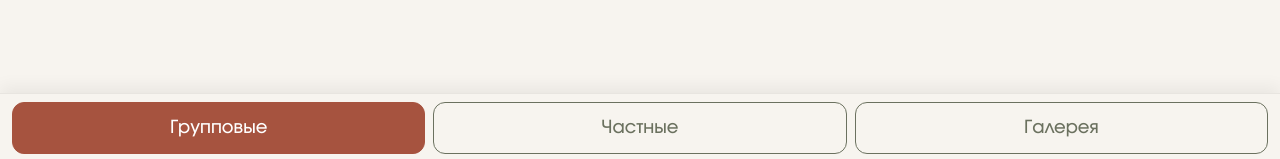
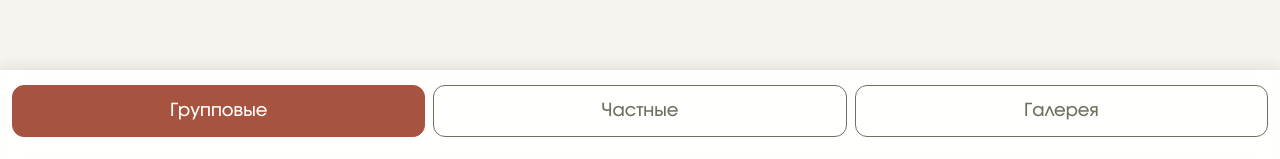
Before and after one commit to tlatelier/telegram_mini_app, a React (Vite) app: page / in a window 1280 px wide. Shown: the part 638-797 px from the top of the page. Built offline with nearby package versions, Linux system fonts and the light colour scheme.

Commit message:
Добавит отступы для IOS в фулскрине

```diff
--- a/src/layout/Layout.tsx
+++ b/src/layout/Layout.tsx
@@ -1,4 +1,4 @@
-import { useCallback, useEffect, useMemo, useState, type ReactNode } from 'react';
+import { useCallback, useMemo, type ReactNode } from 'react';
 import type { NavigationSectionType } from '../types/navigation';
 import { Button } from '../components/Button';
 import './layout.less';
@@ -14,25 +14,6 @@ interface LayoutProps {
 }
 
 const Layout = ({ children, onNavigate, active, showBack, onBack }: LayoutProps) => {
-    const [navElevated, setNavElevated] = useState(false);
-
-    useEffect(() => {
-        const update = () => {
-            const doc = document.documentElement;
-            const scrollTop = doc.scrollTop;
-            const clientHeight = doc.clientHeight;
-            const scrollHeight = doc.scrollHeight;
-            const atBottom = Math.ceil(scrollTop + clientHeight) >= scrollHeight - 1;
-            setNavElevated(!atBottom);
-        };
-        update();
-        window.addEventListener('scroll', update, { passive: true } as AddEventListenerOptions);
-        window.addEventListener('resize', update);
-        return () => {
-            window.removeEventListener('scroll', update);
-            window.removeEventListener('resize', update);
-        };
-    }, []);
     const items = useMemo(() => ([
         { key: 'group' as const, label: 'Групповые' },
         { key: 'private' as const, label: 'Частные' },
@@ -51,7 +32,7 @@ const Layout = ({ children, onNavigate, active, showBack, onBack }: LayoutProps)
                 {children}
             </main>
             <nav
-                className={`${layoutClass}__nav${navElevated ? ` ${layoutClass}__nav--solid` : ''}`}
+                className={`${layoutClass}__nav`}
                 aria-label="Основная навигация"
             >
                 {showBack ? (
--- a/src/layout/layout.less
+++ b/src/layout/layout.less
@@ -3,9 +3,6 @@
     display: flex;
     flex-direction: column;
     background: #F7F4EF;
-
-    padding-top: env(safe-area-inset-top);
-    padding-bottom: env(safe-area-inset-bottom);
 
     &__main {
         flex: 1 1 auto;
@@ -20,23 +17,16 @@
         bottom: 0;
         display: flex;
         gap: 8px;
-        padding: 8px 12px;
-        background: transparent;
-        border-top: 1px solid rgba(0, 0, 0, 0.06);
-        box-shadow: 0 -6px 16px rgba(0, 0, 0, 0.06);
+        padding: 15px 12px 25px;
+        background: rgba(255, 255, 255, 0.92);
+        backdrop-filter: saturate(180%) blur(10px);
+        box-shadow: 0 -4px 12px rgba(0,0,0,0.08);
         z-index: 10;
         -webkit-user-select: none;
         user-select: none;
         -webkit-tap-highlight-color: transparent;
     }
 
-
-    &__nav--solid {
-        background: rgba(255, 255, 255, 0.92);
-        backdrop-filter: saturate(180%) blur(10px);
-        box-shadow: 0 -4px 12px rgba(0,0,0,0.08);
-    }
-
     &__nav-item {
         width: 100%;
     }
--- a/src/pages/gallery.less
+++ b/src/pages/gallery.less
@@ -12,13 +12,14 @@
         position: fixed;
         left: 0;
         right: 0;
-        bottom: calc(72px + env(safe-area-inset-bottom, 0px));
+        bottom: calc(65px + env(safe-area-inset-bottom, 0px));
+        backdrop-filter: saturate(180%) blur(10px);
+        box-shadow: 0 -4px 12px rgba(0,0,0,0.08);
         display: flex;
         gap: 8px;
         padding: 8px 12px;
         align-items: center;
-        border-top: 1px solid rgba(0,0,0,0.06);
-        box-shadow: 0 -2px 12px rgba(0,0,0,0.06);
+        background: rgba(255, 255, 255, 0.92);
         z-index: 11; /* above nav */
     }
 
--- a/src/pages/private-trips.less
+++ b/src/pages/private-trips.less
@@ -170,6 +170,7 @@
     &__benefitText {
         color: #5f6358;
         font-size: 14px;
+        grid-column: 1 / span 2;
     }
 
     /* Process */
```
